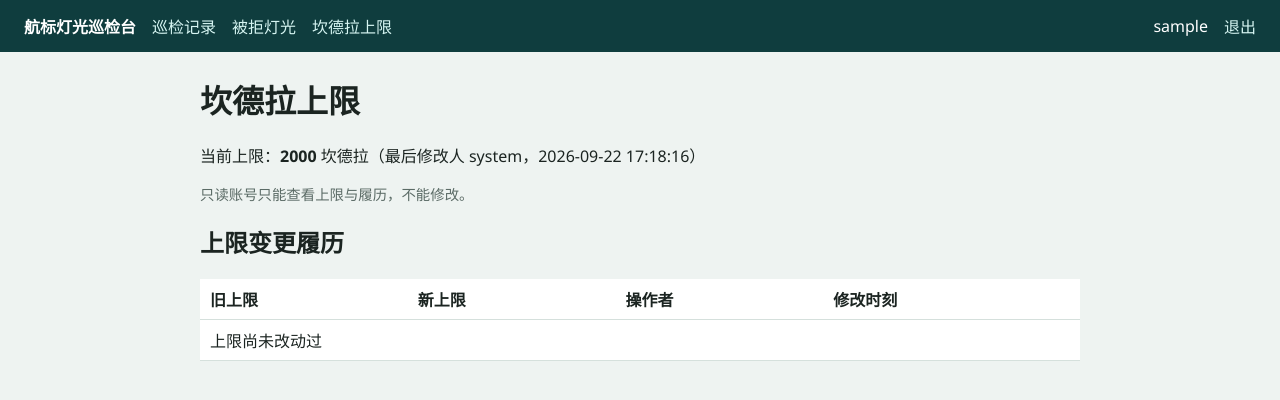
After one commit to lacsar712/cc-na-b05-GSB, a Django app: page /limit/ in a window 1280 px wide. The commit adds this page. Shown: the top 400 px of the page. Run offline with Django 5.2, Linux system fonts and the light colour scheme; the visitor is signed in with stand-in values (Sample User, id 1); data comes from the database, SQL or seed files in the repository; data that the repository does not hold is empty.

Commit message:
feat: candela limit history and rejected snapshot

```diff
--- a/backend/inspection/management/commands/seed_demo.py
+++ b/backend/inspection/management/commands/seed_demo.py
@@ -1,7 +1,7 @@
 from django.contrib.auth.models import Group, User
 from django.core.management.base import BaseCommand
 
-from inspection.models import Inspection
+from inspection.models import CandelaLimit, Inspection
 from inspection.rules import judge
 
 
@@ -20,6 +20,8 @@ class Command(BaseCommand):
             watch.set_password("watch123456")
             watch.save()
         watch.groups.remove(group)
+        # 确保存在一个可保存的坎德拉上限（已有人改过则不覆盖）。
+        CandelaLimit.current()
         if Inspection.objects.exists():
             self.stdout.write("already seeded")
             return
--- a/backend/inspection/models.py
+++ b/backend/inspection/models.py
@@ -1,4 +1,6 @@
-from django.db import models
+from django.db import models, transaction
+
+DEFAULT_LIMIT = 2000.0
 
 
 class Inspection(models.Model):
@@ -13,3 +15,67 @@ class Inspection(models.Model):
 
     class Meta:
         ordering = ["-id"]
+
+
+class CandelaLimit(models.Model):
+    """全台唯一的坎德拉上限，只有一行（id 固定为 1）。"""
+
+    value = models.FloatField("光强上限（坎德拉）")
+    updated_by = models.CharField("最后修改人", max_length=64)
+    updated_at = models.DateTimeField(auto_now=True)
+
+    class Meta:
+        verbose_name = verbose_name_plural = "坎德拉上限"
+
+    def __str__(self):
+        return f"{self.value}"
+
+    @classmethod
+    def current(cls) -> "CandelaLimit":
+        obj, _ = cls.objects.get_or_create(
+            pk=1, defaults={"value": DEFAULT_LIMIT, "updated_by": "system"}
+        )
+        return obj
+
+    @classmethod
+    @transaction.atomic
+    def change(cls, new_value: float, operator: str) -> "CandelaLimit":
+        """修改上限并同步写入一条履历；履历里的旧值不会被以后的改动覆盖。"""
+        obj = cls.objects.select_for_update().get(pk=1)
+        old_value = obj.value
+        LimitHistory.objects.create(
+            old_value=old_value,
+            new_value=new_value,
+            operator=operator,
+        )
+        obj.value = new_value
+        obj.updated_by = operator
+        obj.save()
+        return obj
+
+
+class LimitHistory(models.Model):
+    """上限每次改动一条，记录旧值、新值与操作者。"""
+
+    old_value = models.FloatField("旧上限")
+    new_value = models.FloatField("新上限")
+    operator = models.CharField("操作者", max_length=64)
+    created_at = models.DateTimeField("修改时刻", auto_now_add=True)
+
+    class Meta:
+        ordering = ["-id"]
+        verbose_name = verbose_name_plural = "上限变更履历"
+
+
+class RejectedLight(models.Model):
+    """超过上限的填写被拒绝后留档；limit_at_rejection 是拒绝当时的上限快照。"""
+
+    aid_code = models.CharField("灯号", max_length=40)
+    measured_cd = models.FloatField("所填亮度")
+    limit_at_rejection = models.FloatField("当时上限")
+    rejected_by = models.CharField("填写人", max_length=64)
+    rejected_at = models.DateTimeField("拒绝时刻", auto_now_add=True)
+
+    class Meta:
+        ordering = ["-id"]
+        verbose_name = verbose_name_plural = "被拒灯光"
--- a/backend/inspection/urls.py
+++ b/backend/inspection/urls.py
@@ -9,4 +9,6 @@ urlpatterns = [
     path("", views.list_view, name="list"),
     path("inspections/new/", views.create_view, name="create"),
     path("inspections/<int:pk>/", views.detail_view, name="detail"),
+    path("rejected/", views.rejected_view, name="rejected"),
+    path("limit/", views.limit_view, name="limit"),
 ]
--- a/backend/inspection/views.py
+++ b/backend/inspection/views.py
@@ -1,9 +1,10 @@
+from django.contrib import messages
 from django.contrib.auth.decorators import login_required
 from django.http import HttpResponseForbidden
 from django.shortcuts import get_object_or_404, redirect, render
 from django.views.decorators.http import require_http_methods
 
-from inspection.models import Inspection
+from inspection.models import CandelaLimit, Inspection, LimitHistory, RejectedLight
 from inspection.rules import judge
 
 
@@ -61,6 +62,7 @@ def create_view(request):
     if not _can_write(request.user):
         return HttpResponseForbidden("仅巡检员可登记灯光巡检")
     error = ""
+    limit = CandelaLimit.current()
     if request.method == "POST":
         try:
             measured = float(request.POST["measured_cd"])
@@ -72,6 +74,19 @@ def create_view(request):
         except (KeyError, ValueError):
             error = "请填编号和三项数值"
         else:
+            # 以拒绝瞬间的上限为快照；上限以后再改也不会覆盖这条记录。
+            if measured > limit.value:
+                RejectedLight.objects.create(
+                    aid_code=code,
+                    measured_cd=measured,
+                    limit_at_rejection=limit.value,
+                    rejected_by=request.user.username,
+                )
+                messages.error(
+                    request,
+                    f"{code} 所填亮度 {measured:g} 超过上限 {limit.value:g}，已拒绝并记入被拒灯光页",
+                )
+                return redirect("rejected")
             verdict, note = judge(measured, required, bearing)
             row = Inspection.objects.create(
                 aid_code=code,
@@ -83,4 +98,42 @@ def create_view(request):
                 created_by=request.user.username,
             )
             return redirect("detail", pk=row.pk)
-    return render(request, "form.html", {"error": error})
+    return render(request, "form.html", {"error": error, "limit": limit})
+
+
+@login_required
+def rejected_view(request):
+    rows = RejectedLight.objects.all()
+    return render(request, "rejected.html", {"rows": rows})
+
+
+@login_required
+@require_http_methods(["GET", "POST"])
+def limit_view(request):
+    if request.method == "POST" and not _can_write(request.user):
+        return HttpResponseForbidden("仅持灯账号可修改坎德拉上限")
+    limit = CandelaLimit.current()
+    error = ""
+    if request.method == "POST":
+        try:
+            new_value = float(request.POST["value"])
+        except (KeyError, ValueError):
+            error = "请填写数值上限"
+        else:
+            if new_value < 0:
+                error = "上限不能为负"
+            elif new_value == limit.value:
+                error = "新上限与当前上限相同，未改动"
+            else:
+                CandelaLimit.change(new_value, request.user.username)
+                messages.success(
+                    request,
+                    f"上限已由 {limit.value:g} 调整为 {new_value:g}，履历已记录",
+                )
+                return redirect("limit")
+    history = LimitHistory.objects.all()
+    return render(
+        request,
+        "limit.html",
+        {"limit": limit, "history": history, "error": error},
+    )
--- a/backend/templates/base.html
+++ b/backend/templates/base.html
@@ -16,6 +16,9 @@
     input { width: 100%; padding: 8px; box-sizing: border-box; }
     button { margin-top: 14px; background: #0f3d3e; color: #fff; border: 0; padding: 8px 16px; }
     .err { color: #9b1c1c; }
+    .msg { background: #fff; border-left: 4px solid #0f3d3e; padding: 8px 12px; margin: 0 0 12px; }
+    .msg.err { border-left-color: #9b1c1c; }
+    .muted { color: #5b6b66; font-size: 0.9em; }
   </style>
 </head>
 <body>
@@ -23,11 +26,20 @@
     <strong>航标灯光巡检台</strong>
     {% if user.is_authenticated %}
       <a href="{% url 'list' %}">巡检记录</a>
+      <a href="{% url 'rejected' %}">被拒灯光</a>
+      <a href="{% url 'limit' %}">坎德拉上限</a>
       {% if can_write %}<a href="{% url 'create' %}">登记</a>{% endif %}
       <span style="margin-left:auto">{{ user.username }}</span>
       <a href="{% url 'logout' %}">退出</a>
     {% endif %}
   </header>
-  <main>{% block body %}{% endblock %}</main>
+  <main>
+    {% if messages %}
+      {% for message in messages %}
+        <p class="msg{% if message.level_tag == 'error' %} err{% endif %}">{{ message }}</p>
+      {% endfor %}
+    {% endif %}
+    {% block body %}{% endblock %}
+  </main>
 </body>
 </html>
--- a/backend/templates/form.html
+++ b/backend/templates/form.html
@@ -8,6 +8,7 @@
   <input name="aid_code" />
   <label>实测光强（坎德拉）</label>
   <input name="measured_cd" type="number" step="0.1" />
+  <p class="muted">当前坎德拉上限 {{ limit.value|floatformat:-1 }}，超过上限的填写将被拒绝并记入被拒灯光页。</p>
   <label>要求光强</label>
   <input name="required_cd" type="number" step="0.1" value="1200" />
   <label>方位偏差（度）</label>
--- /dev/null
+++ b/backend/templates/limit.html
@@ -0,0 +1,34 @@
+{% extends "base.html" %}
+{% block title %}坎德拉上限 · 航标灯光巡检台{% endblock %}
+{% block body %}
+<h1>坎德拉上限</h1>
+<p>当前上限：<strong>{{ limit.value|floatformat:-1 }}</strong> 坎德拉（最后修改人 {{ limit.updated_by }}，{{ limit.updated_at|date:"Y-m-d H:i:s" }}）</p>
+{% if can_write %}
+<form class="card" method="post">
+  {% csrf_token %}
+  {% if error %}<p class="err">{{ error }}</p>{% endif %}
+  <label>调整上限为（坎德拉）</label>
+  <input name="value" type="number" step="0.1" min="0" value="{{ limit.value|floatformat:-1 }}" />
+  <button type="submit">保存新上限</button>
+  <p class="muted">每次保存都会写入下方履历：旧值、新值与操作者。</p>
+</form>
+{% else %}
+<p class="muted">只读账号只能查看上限与履历，不能修改。</p>
+{% endif %}
+<h2>上限变更履历</h2>
+<table>
+  <thead><tr><th>旧上限</th><th>新上限</th><th>操作者</th><th>修改时刻</th></tr></thead>
+  <tbody>
+  {% for item in history %}
+    <tr>
+      <td>{{ item.old_value|floatformat:-1 }}</td>
+      <td>{{ item.new_value|floatformat:-1 }}</td>
+      <td>{{ item.operator }}</td>
+      <td>{{ item.created_at|date:"Y-m-d H:i:s" }}</td>
+    </tr>
+  {% empty %}
+    <tr><td colspan="4">上限尚未改动过</td></tr>
+  {% endfor %}
+  </tbody>
+</table>
+{% endblock %}
```
Also changed, not shown: backend/templates/rejected.html (added, +22 -0 lines), README.md, backend/inspection/migrations/0001_initial.py (added), backend/inspection/migrations/__init__.py (added).
